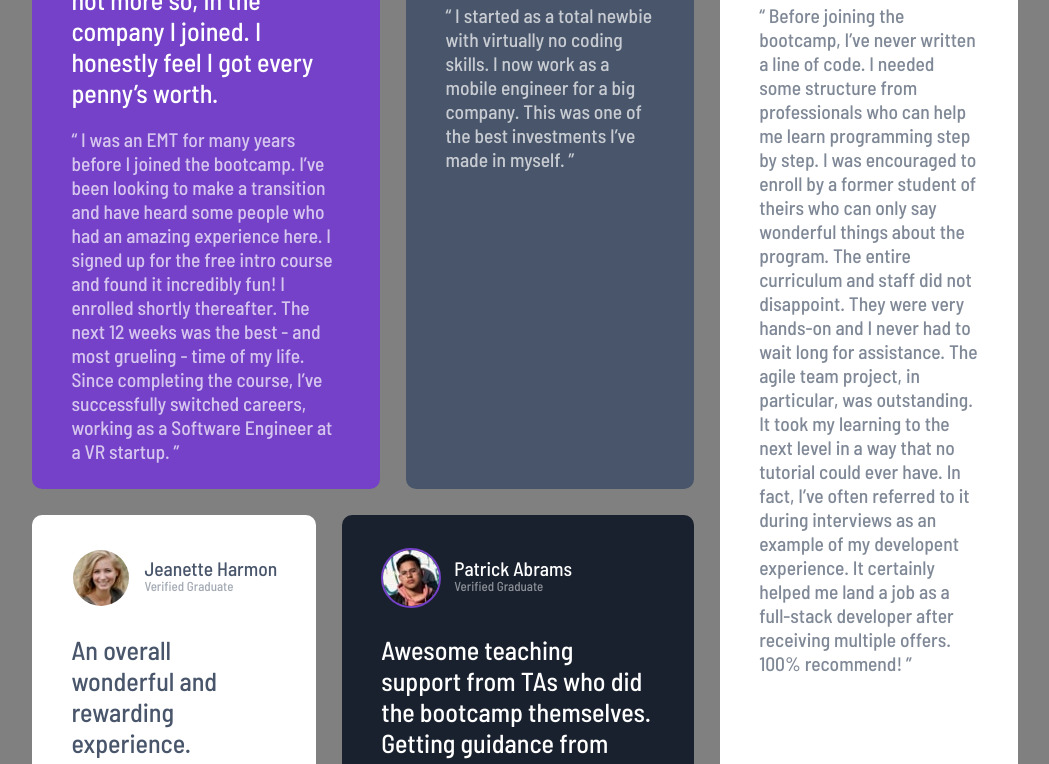
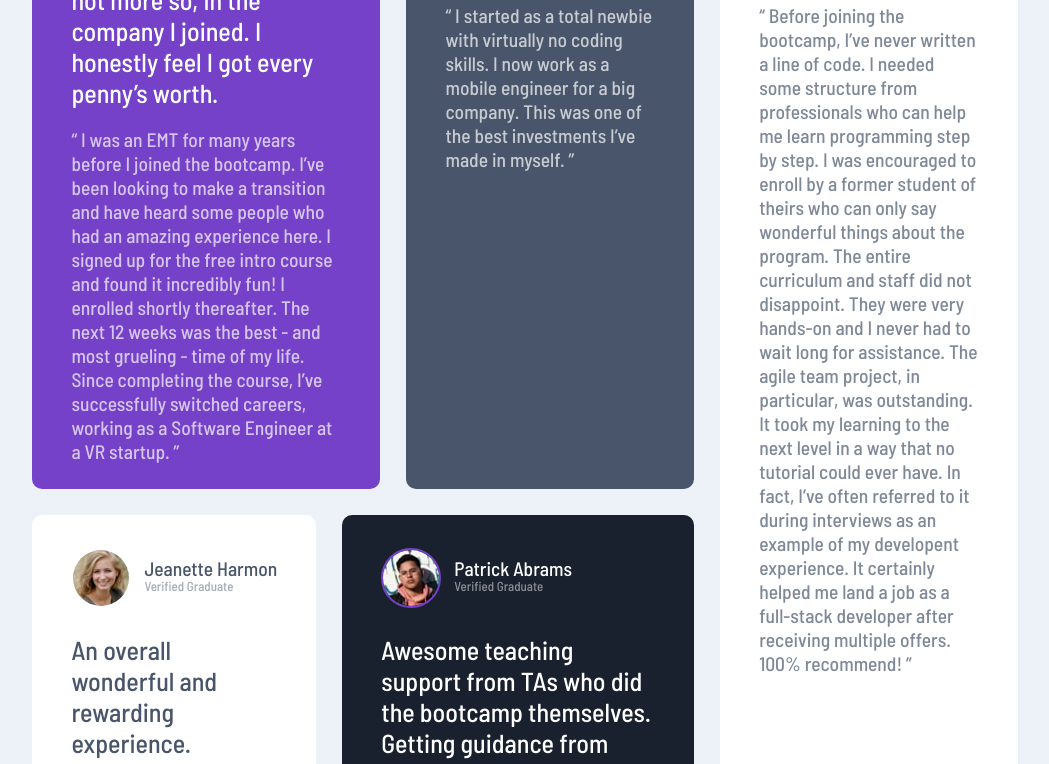
Before and after one commit to its-subhash/testimonials-grid-section-main, a plain HTML site: page index.html in a window 1280 px wide. Shown: the part 249-1013 px from the top of the page, without its empty margins (115-1164 px from the left). Drawn offline with Linux system fonts and the light colour scheme.

Commit message:
Changed Backgrond color to light blue form gray.

```diff
--- a/style.css
+++ b/style.css
@@ -20,7 +20,7 @@ html,
 body {
   font-size: 0.8125rem;
   font-family: "Barlow Semi Condensed", sans-serif;
-  background-color: var(--clr-bgc);
+  background-color: var(--clr-ntrl-blue);
 }
 @media (min-width:800px) {
     .wrapper{
```
